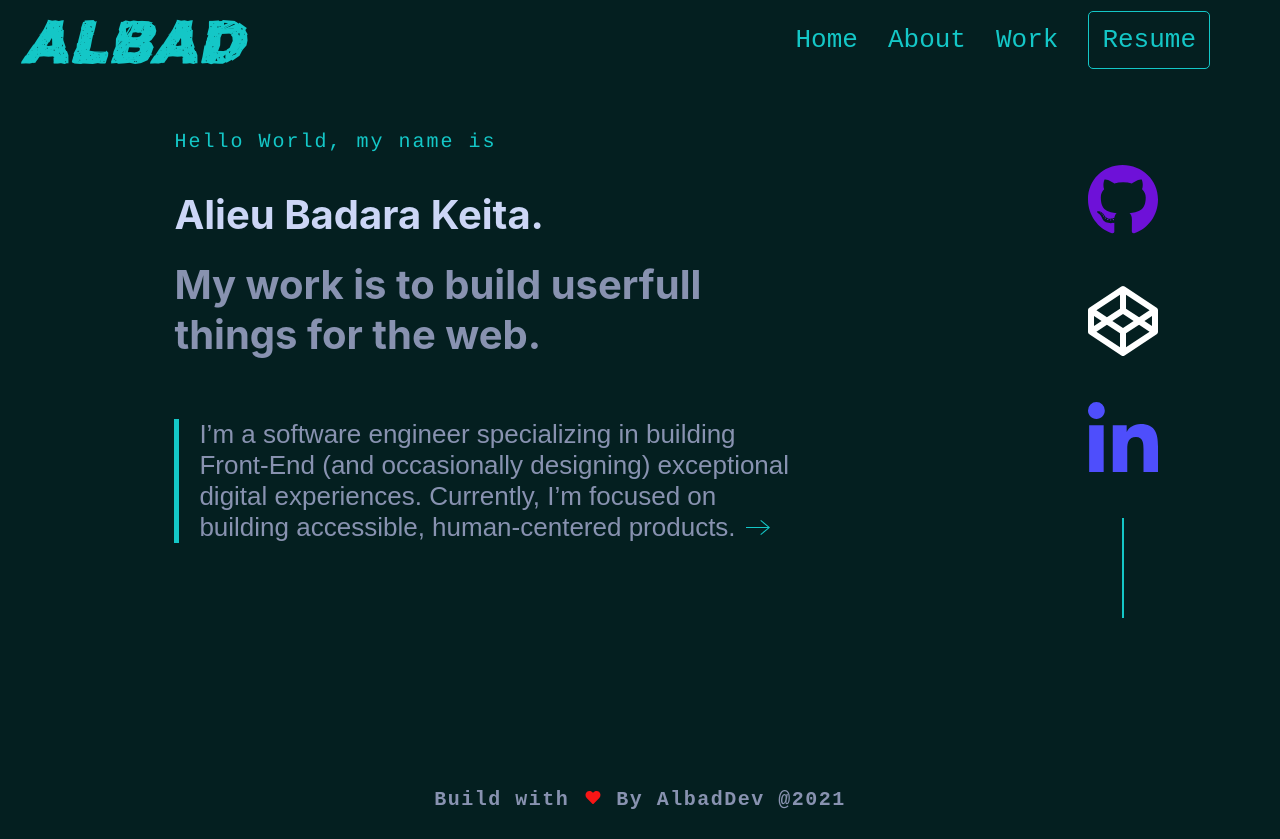
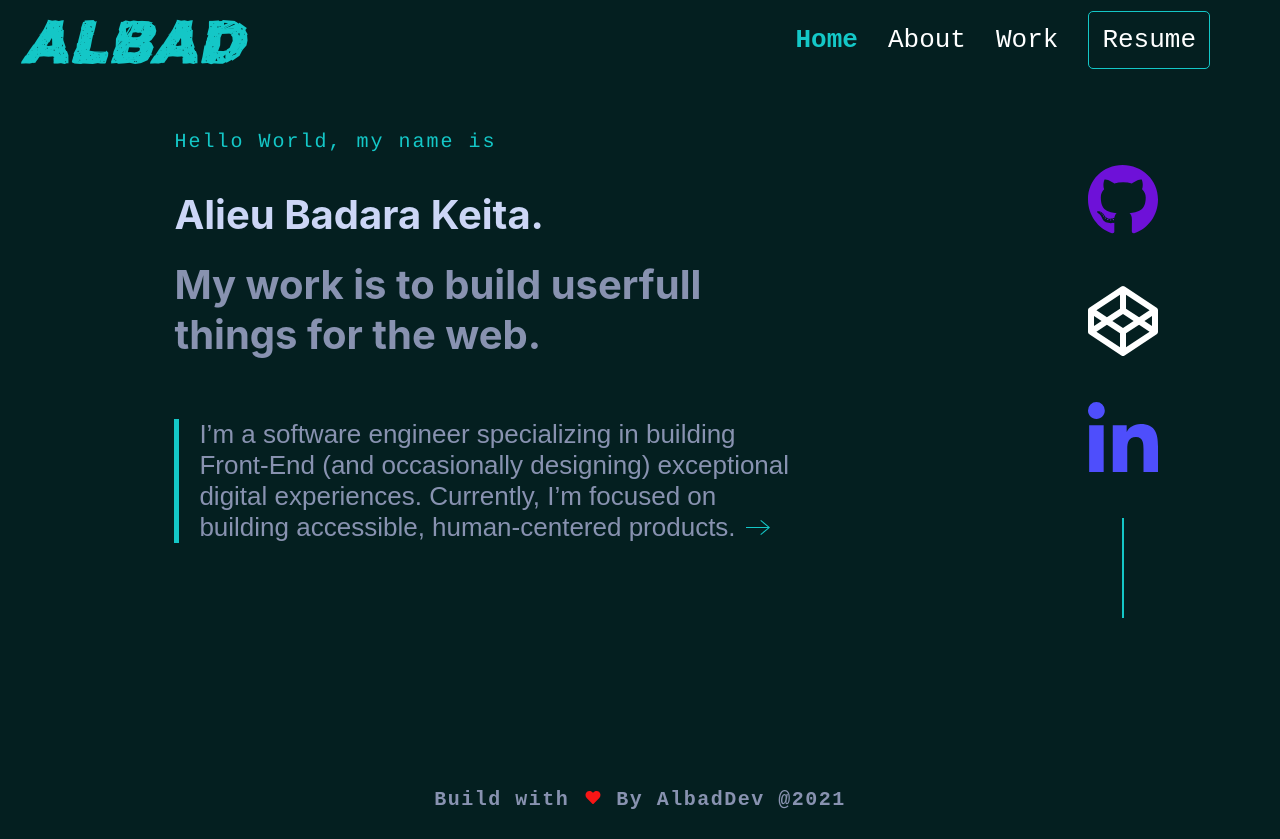
Before and after one commit to AlbadDev/portfolio_v1, a Next.js app: page / in a window 1280 px wide. Built offline with nearby package versions, Linux system fonts and the light colour scheme.

Commit message:
Update: import and add activeLink hook to navbar list

```diff
--- a/components/Navbar.js
+++ b/components/Navbar.js
@@ -13,10 +13,10 @@ const Navbar = () => {
                     {/* <ActiveLink href='/'>home</ActiveLink>
                     <ActiveLink href='/about'>about</ActiveLink>
                     <ActiveLink href='/'>home</ActiveLink> */}
-                    <li><Link href='/'><a> Home </a></Link></li>
-                    <li><Link href='/about'><a> About </a></Link></li>
-                    <li><Link href='/project'><a>Work</a></Link></li>
-                    <li className={style.resume} style={{color:'#14c7c7'}}><Link href='/resume'><a>Resume</a></Link></li>
+                    <li><Link href='/'><a><ActiveLink  href='/'> Home </ActiveLink></a></Link></li>
+                    <li><Link href='/about'><a><ActiveLink href='/about'> About </ActiveLink></a></Link></li>
+                    <li><Link href='/project'><a><ActiveLink href='/project'>Work</ActiveLink></a></Link></li>
+                    <li className={style.resume} style={{color:'#14c7c7'}}><Link href='/resume'><a><ActiveLink>Resume</ActiveLink></a></Link></li>
 
                 </ul>
             </section>
```
